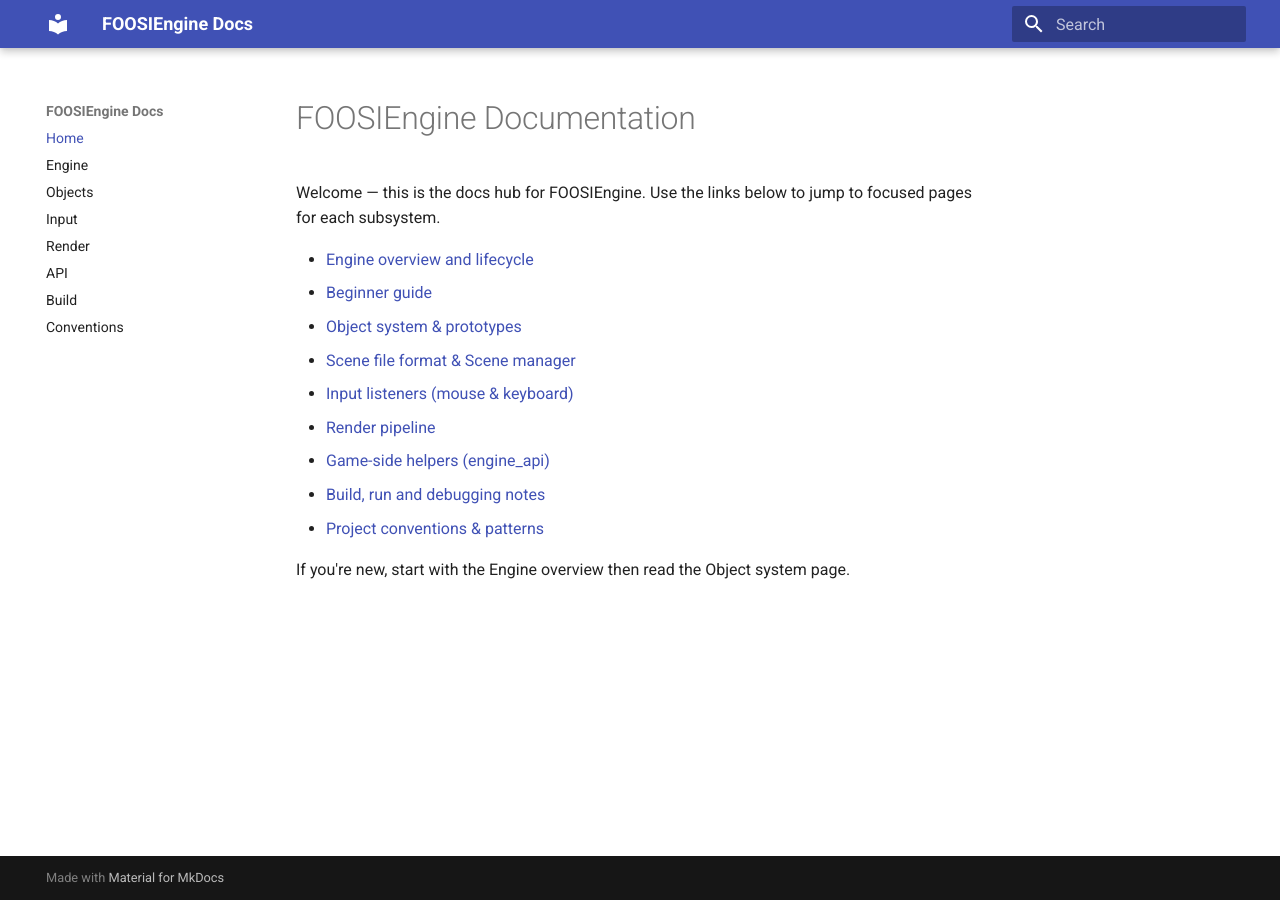
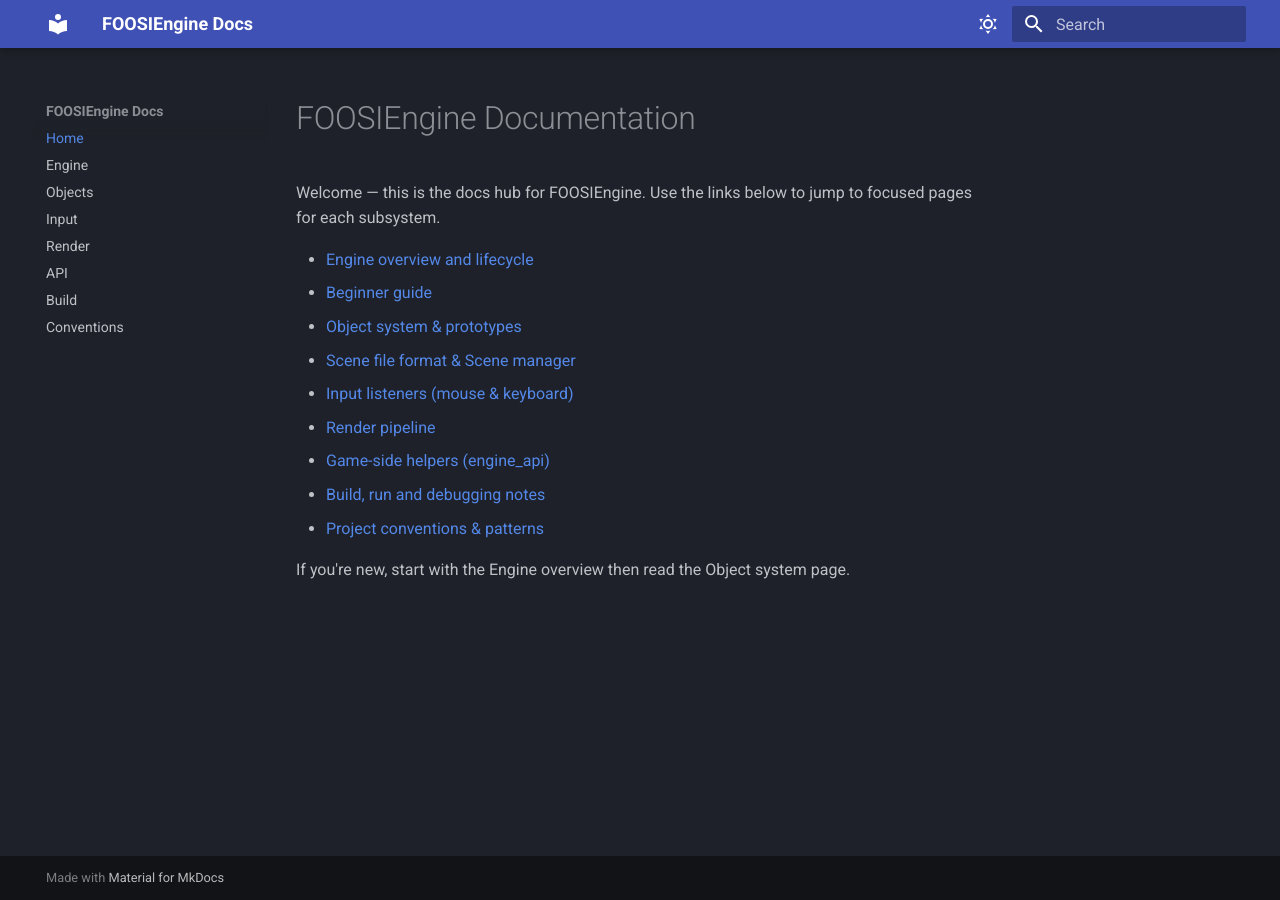
Before and after one commit to realblobii/FOOSIEngine, an MkDocs documentation site: the page built from docs/index.md, in a window 1280 px wide. Built offline with MkDocs 1.6.1 and Material for MkDocs 9.7.7, drawn with Linux system fonts in a browser that asks for light colours.

Commit message:
Make MkDocs use dark (slate) theme by default with toggle to light

```diff
--- a/mkdocs.yml
+++ b/mkdocs.yml
@@ -2,6 +2,21 @@
 site_url: https://realblobii.github.io/FOOSIEngine
 theme:
   name: material
+  palette:
+    - scheme: slate
+      primary: indigo
+      accent: indigo
+      toggle:
+        icon: material/weather-sunny
+        name: Switch to light mode
+    - scheme: default
+      primary: indigo
+      accent: indigo
+      toggle:
+        icon: material/weather-night
+        name: Switch to dark mode
+  features:
+    - navigation.instant
 nav:
   - Home: index.md
   - Engine: engine.md
```
